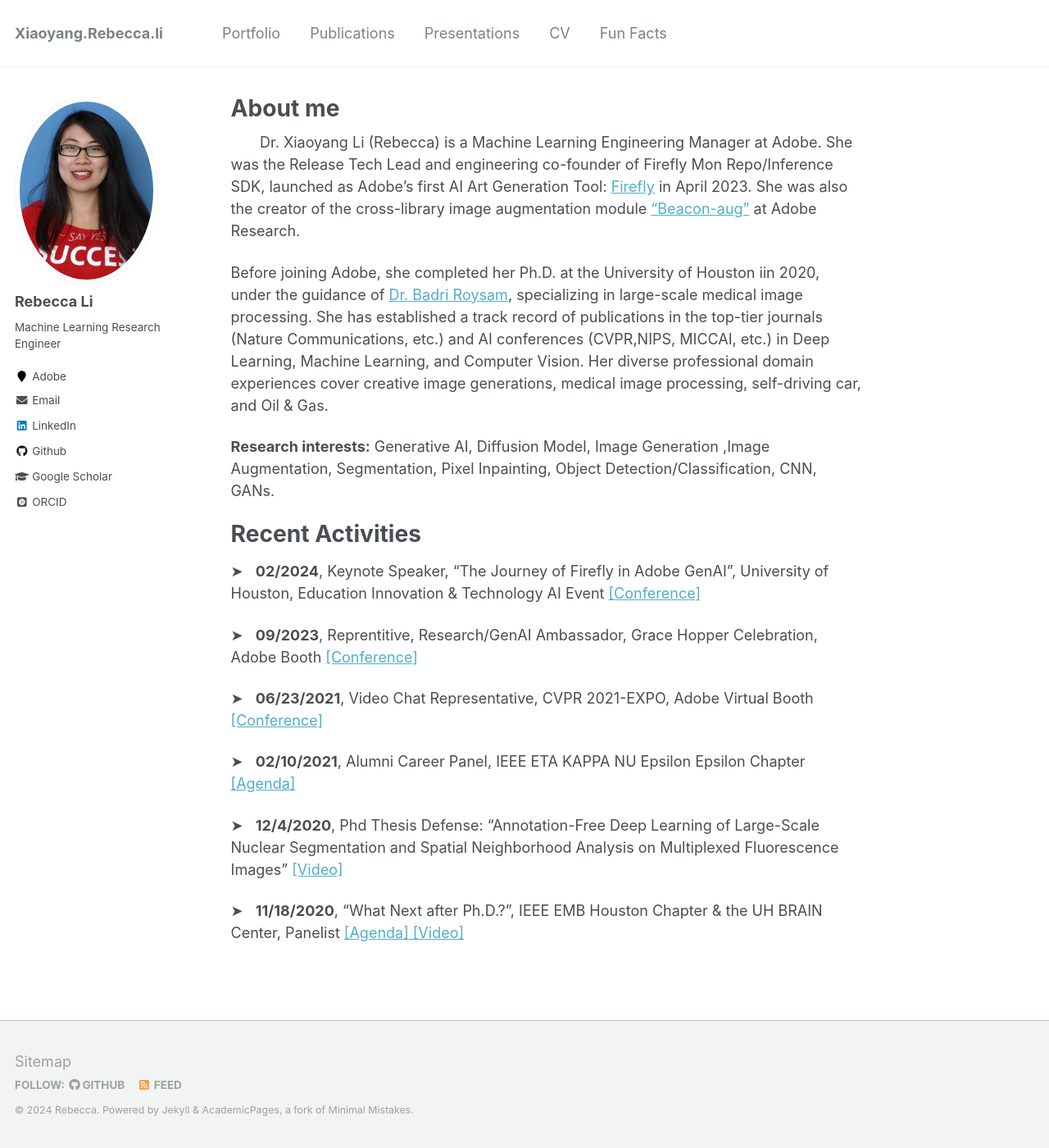
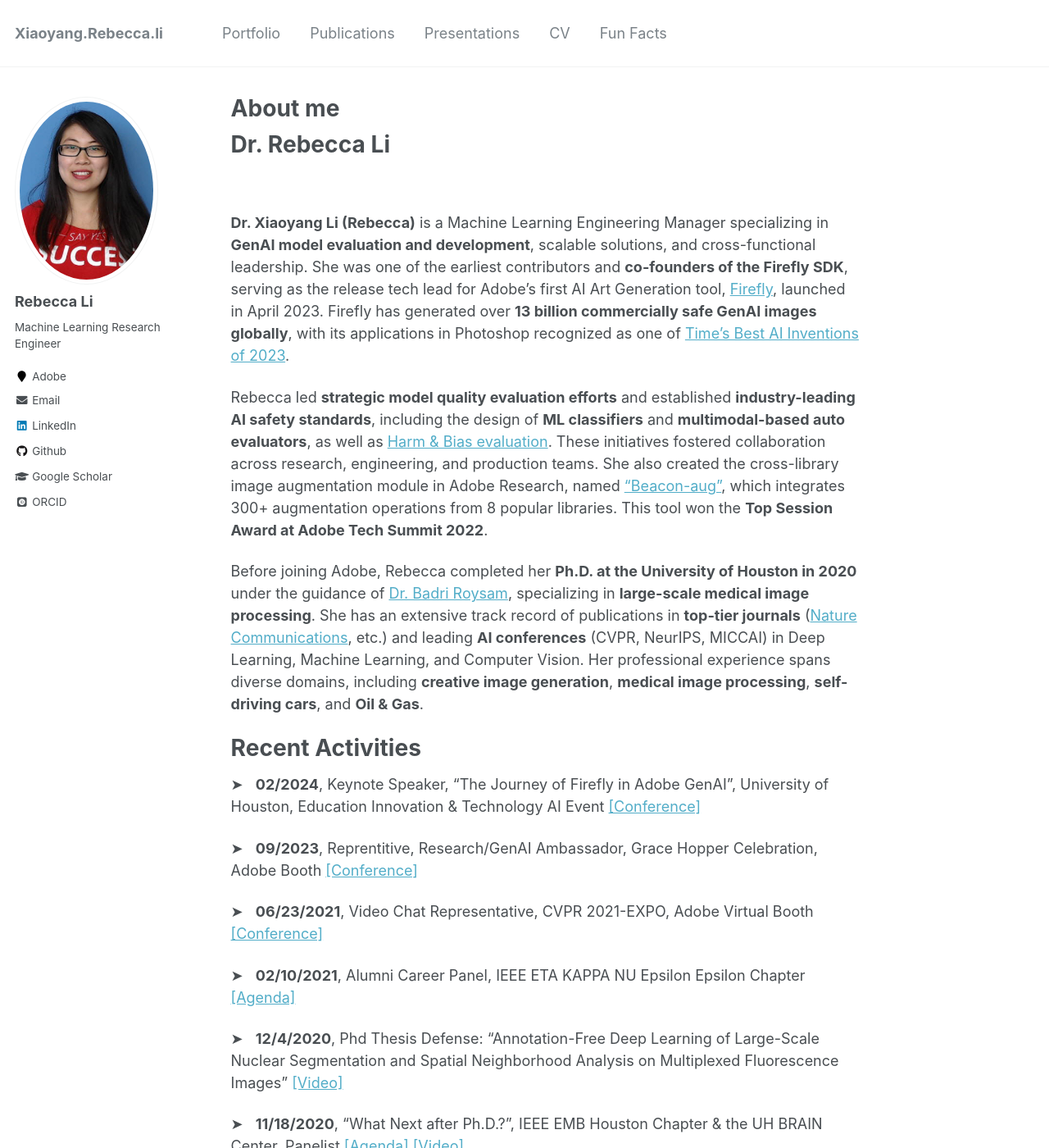
Before and after one commit to Xiaoyang-Rebecca/xiaoyang-rebecca.github.io, a Jekyll site: the page built from _pages/about.md, in a window 1280 px wide and 1400 px high. Shown: the whole window at 82% size. Built offline with Jekyll 4.4.1, drawn with Linux system fonts in a browser that asks for light colours; some web fonts are replaced.

Commit message:
Update about.md

```diff
--- a/_pages/about.md
+++ b/_pages/about.md
@@ -9,18 +9,21 @@ redirect_from:
 ---
 
 
+# Dr. Rebecca Li
+&nbsp;&nbsp;&nbsp;&nbsp;&nbsp;&nbsp;
 
-&nbsp;&nbsp;&nbsp;&nbsp;&nbsp;&nbsp; Dr. Xiaoyang Li (Rebecca) is a Machine Learning Engineering Manager at Adobe. She was the Release Tech Lead and engineering co-founder of Firefly Mon Repo/Inference SDK, launched as Adobe's first AI Art Generation Tool: [Firefly](https://firefly.adobe.com/) in April 2023. She was also the creator of the cross-library image augmentation module  ["Beacon-aug"](https://adobe-research.github.io/beacon-aug/) at Adobe Research.
+**Dr. Xiaoyang Li (Rebecca)** is a Machine Learning Engineering Manager specializing in **GenAI model evaluation and development**, scalable solutions, and cross-functional leadership. She was one of the earliest contributors and **co-founders of the Firefly SDK**, serving as the release tech lead for Adobe’s first AI Art Generation tool, [Firefly](https://firefly.adobe.com/), launched in April 2023. Firefly has generated over **13 billion commercially safe GenAI images globally**, with its applications in Photoshop recognized as one of [Time’s Best AI Inventions of 2023](https://time.com/collection/best-inventions-2023/6326984/adobe-photoshop-generative-expand-and-generative-fill/).
 
-Before joining Adobe, she completed her Ph.D. at the University of Houston iin 2020, under the guidance of [Dr. Badri Roysam](http://www.ee.uh.edu/faculty/roysam), specializing in large-scale medical image processing. She has established a track record of publications in the top-tier journals (Nature Communications, etc.) and AI conferences (CVPR,NIPS, MICCAI, etc.) in Deep Learning, Machine Learning, and Computer Vision. Her diverse professional domain experiences cover creative image generations,  medical image processing, self-driving car, and Oil & Gas.
+Rebecca led **strategic model quality evaluation efforts** and established **industry-leading AI safety standards**, including the design of **ML classifiers** and **multimodal-based auto evaluators**, as well as [Harm & Bias evaluation](https://embeddedvisionsummit.com/2024/2024/session/harm-and-bias-evaluation-and-solution-for-adobe-firefly-2/?q=/2024/session/harm-and-bias-evaluation-and-solution-for-adobe-firefly-2/&). These initiatives fostered collaboration across research, engineering, and production teams. She also created the cross-library image augmentation module in Adobe Research, named ["Beacon-aug"](https://adobe-research.github.io/beacon-aug/), which integrates 300+ augmentation operations from 8 popular libraries. This tool won the **Top Session Award at Adobe Tech Summit 2022**.
 
-**Research interests:** Generative AI, Diffusion Model, Image Generation ,Image Augmentation,  Segmentation, Pixel Inpainting, Object Detection/Classification, CNN, GANs.
+Before joining Adobe, Rebecca completed her **Ph.D. at the University of Houston in 2020** under the guidance of [Dr. Badri Roysam](http://www.ee.uh.edu/faculty/roysam), specializing in **large-scale medical image processing**. She has an extensive track record of publications in **top-tier journals** ([Nature Communications](https://www.nature.com/articles/s41467-021-21735-x), etc.) and leading **AI conferences** (CVPR, NeurIPS, MICCAI) in Deep Learning, Machine Learning, and Computer Vision. Her professional experience spans diverse domains, including **creative image generation**, **medical image processing**, **self-driving cars**, and **Oil & Gas**.
 
 
 <!-- # Portfolio -->
 
 Recent Activities
 ======
+
 &#10148; &nbsp;  **02/2024**, Keynote Speaker, "The Journey of Firefly in Adobe GenAI", University of Houston, Education Innovation & Technology AI Event [[Conference]](https://uh.edu/eit/ai-event)
 
 &#10148; &nbsp;  **09/2023**, Reprentitive, Research/GenAI Ambassador, Grace Hopper Celebration, Adobe Booth  [[Conference]](https://ghc.anitab.org/about/)
```
